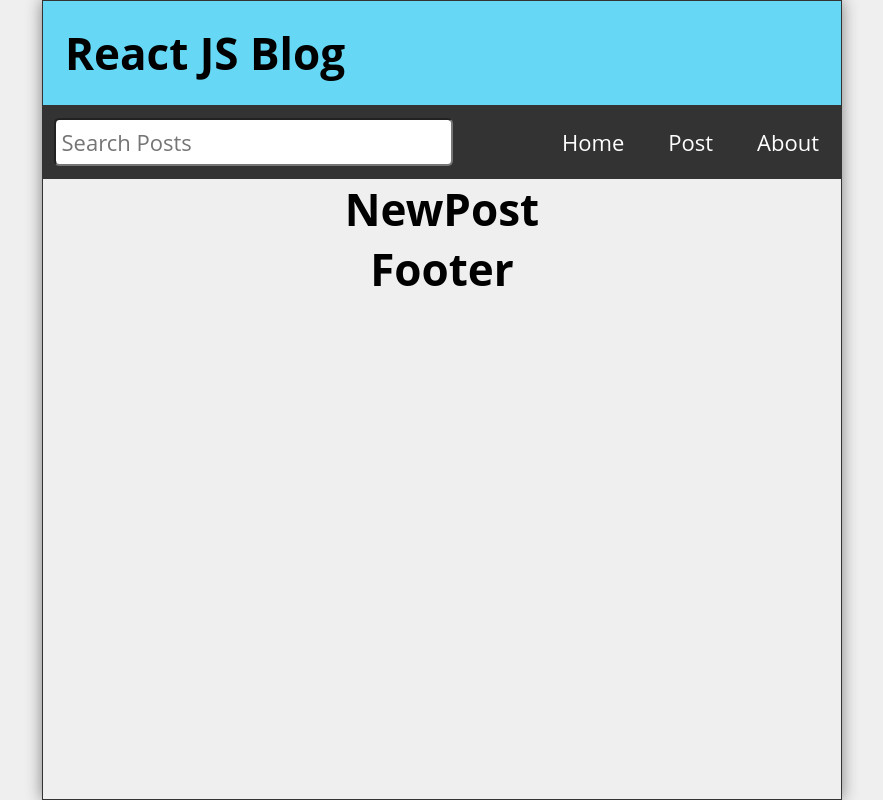
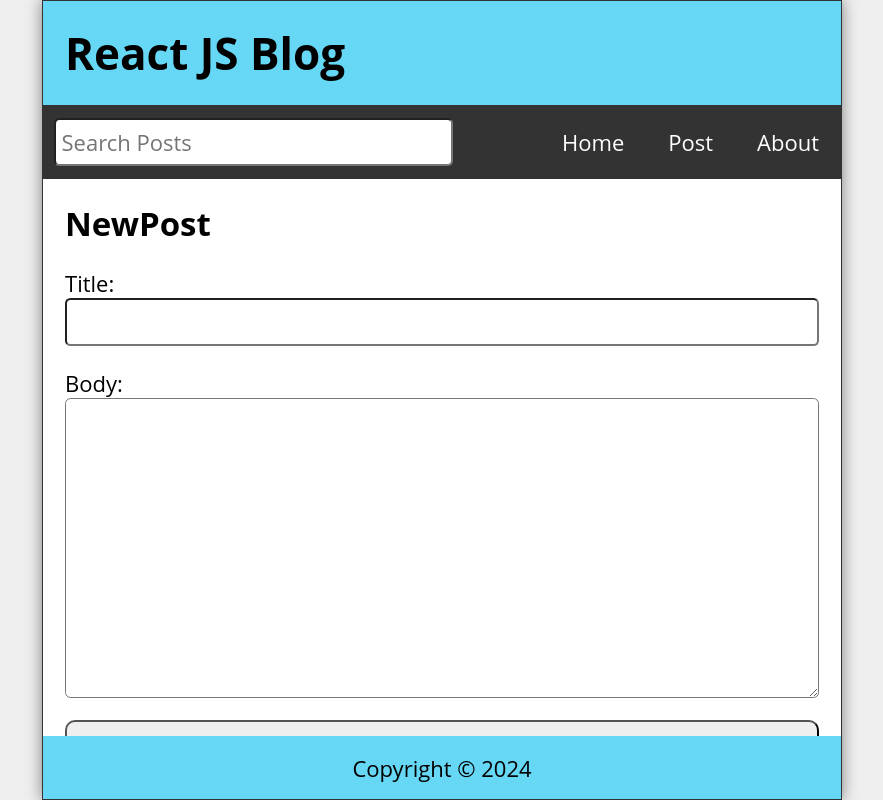
Before and after one commit to muendokennedy/react-routing-app, a React (Create React App) app: page /post in a window 1280 px wide. Shown: the whole page, without its empty margins (198-1081 px from the left). Built offline with nearby package versions, Linux system fonts and the light colour scheme.

Commit message:
Modified the app component to define the search function and also modified the appearance of the about, the footer and the missing page

```diff
--- a/package.json
+++ b/package.json
@@ -6,6 +6,7 @@
     "@testing-library/jest-dom": "^5.17.0",
     "@testing-library/react": "^13.4.0",
     "@testing-library/user-event": "^13.5.0",
+    "date-fns": "^3.3.1",
     "react": "^18.2.0",
     "react-dom": "^18.2.0",
     "react-router-dom": "^5.3.4",
--- a/src/About.jsx
+++ b/src/About.jsx
@@ -2,8 +2,9 @@
 
 const About = () => {
   return (
-    <main>
-      <h1>About</h1>
+    <main className='About'>
+      <h2>About</h2>
+      <p style={{ marginTop: '1rem' }}>This blog app is a project to learn the React.js javascript framework</p>
     </main>
   )
 }
--- a/src/App.jsx
+++ b/src/App.jsx
@@ -8,6 +8,7 @@
 import About from './About';
 import { Route, useHistory, Switch} from 'react-router-dom';
 import { useState, useEffect } from 'react';
+import { format } from 'date-fns';
 
 
 
@@ -47,7 +48,29 @@
   ]);
   const [search, setSearch] = useState('');
   const [searchResults, setSearchResults] = useState([]);
-  const history = useHistory()
+  const [postTitle, setPostTitle] = useState('');
+  const [postBody, setPostBody] = useState('');
+  const history = useHistory();
+
+  useEffect(() => {
+    const filteredResults = posts.filter(post => ((post.body).toLowerCase()).includes(search.toLowerCase())
+    || ((post.title).toLowerCase()).includes(search.toLowerCase()));
+
+    setSearchResults(filteredResults.reverse());
+  }, [posts, search]);
+
+
+  const handleSubmit = (e) => {
+    e.preventDefault();
+    const id = posts.length ? posts[posts.length - 1].id + 1 : 1;
+    const datetime = format( new Date(), 'MMMM dd, yyyy pp');
+    const newPost = { id, title: postTitle, datetime, body: postBody};
+    const allPosts = [...posts, newPost];
+    setPosts(allPosts);
+    setPostTitle('');
+    setPostBody('');
+    history.push('/');
+  }
 
   const handleDelete = (id) => {
 
@@ -62,10 +85,16 @@
        <Nav search={search} setSearch={setSearch}/>
        <Switch>
             <Route exact path='/'>
-                <Home posts={posts}/>
+                <Home posts={searchResults}/>
             </Route>
             <Route exact path='/post'>
-                <NewPost/>
+                <NewPost
+                  handleSubmit={handleSubmit}
+                  postTitle={postTitle}
+                  setPostTitle={setPostTitle}
+                  postBody={postBody}
+                  setPostBody={setPostBody}
+                />
             </Route>
             <Route exact path='/post/:id'>
                 <PostPage posts={posts} handleDelete={handleDelete}/>
--- a/src/Footer.jsx
+++ b/src/Footer.jsx
@@ -1,9 +1,10 @@
 import React from 'react'
 
 const Footer = () => {
+  const today = new Date();
   return (
-    <footer>
-      <h1>Footer</h1>
+    <footer className='Footer'>
+      <p>Copyright &copy; {today.getFullYear()}</p>
     </footer>
   )
 }
--- a/src/Missing.jsx
+++ b/src/Missing.jsx
@@ -1,9 +1,14 @@
-import React from 'react'
+import React from 'react';
+import { Link } from 'react-router-dom';
 
 const Missing = () => {
   return (
-    <main>
-      <h1>Missing</h1>
+    <main className='Missing'>
+      <h2>Page Not Found!</h2>
+      <p>Well, that's is disappointing.</p>
+      <p>
+        <Link to='/'>Visit Our Homepage</Link>
+      </p>
     </main>
   )
 }
--- a/src/NewPost.jsx
+++ b/src/NewPost.jsx
@@ -1,9 +1,16 @@
 import React from 'react'
 
-const NewPost = () => {
+const NewPost = ({ handleSubmit, postTitle, setPostTitle, postBody, setPostBody }) => {
   return (
-    <main>
-      <h1>NewPost</h1>
+    <main className='NewPost'>
+      <h2>NewPost</h2>
+      <form className='newPostForm' onSubmit={handleSubmit}>
+        <label htmlFor='postTitle'>Title: </label>
+        <input type='text' id='postTitle' value={postTitle} required onChange={(e) => setPostTitle(e.target.value)}/>
+        <label htmlFor='postBody'>Body: </label>
+        <textarea id='postBody' required onChange={(e) => setPostBody(e.target.value)}>{postBody}</textarea>
+        <button type='submit'>Publish Post</button>
+      </form>
     </main>
   )
 }
```
Also changed, not shown: 1 other file (tests, documents, lock files or other folders).
